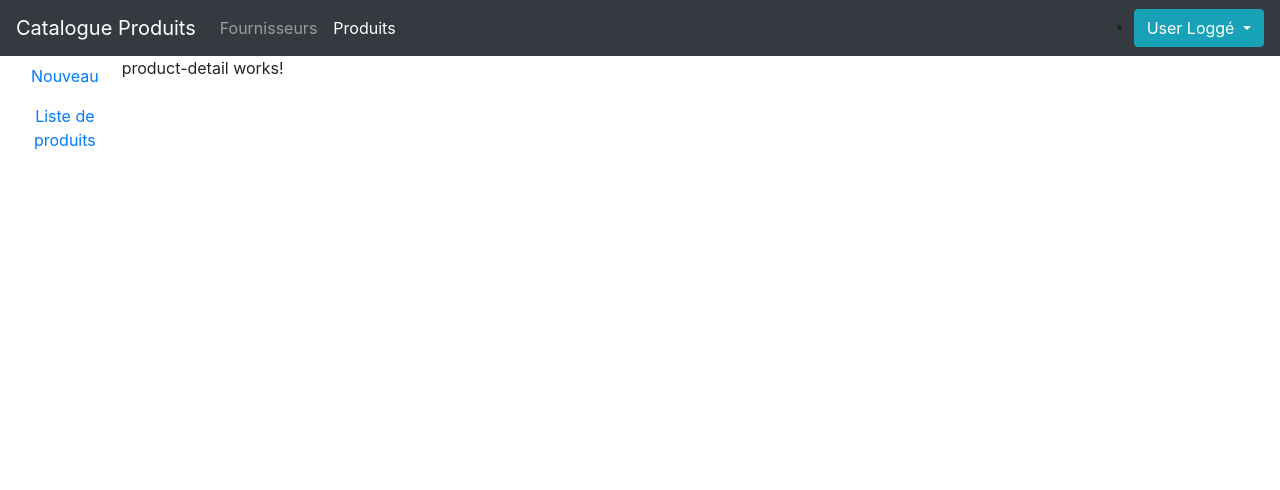
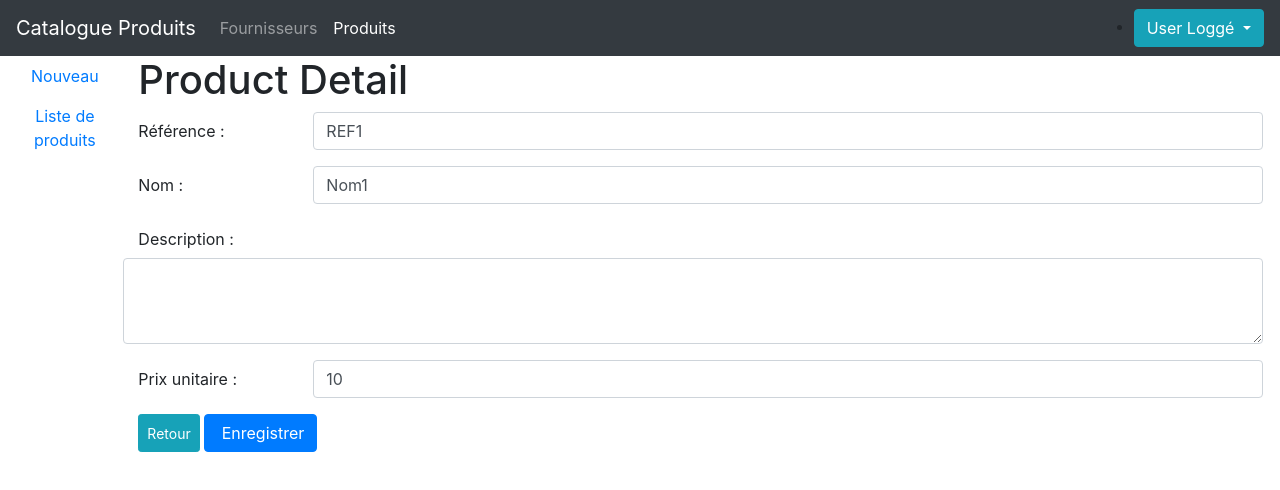
Before and after one commit to dthibau/springangular-solutions, an Angular app in the folder angular-workspace/tp1/: page /products/1 in a window 1280 px wide. Shown: the top 490 px of the page. Built offline with nearby package versions, Linux system fonts and the light colour scheme.

Commit message:
Formulaire et création nouveau produit

```diff
--- a/angular-workspace/tp1/src/app/app.module.ts
+++ b/angular-workspace/tp1/src/app/app.module.ts
@@ -1,5 +1,5 @@
 import { NgModule } from '@angular/core';
-import { FormsModule } from '@angular/forms';
+import { FormsModule, ReactiveFormsModule } from '@angular/forms';
 import { BrowserModule } from '@angular/platform-browser';
 
 import { AppComponent } from './app.component';
@@ -26,6 +26,7 @@ import { ProductDetailComponent } from './product/product-detail/product-detail.
     BrowserModule,
     FormsModule,
     NgbModule,
+    ReactiveFormsModule,
     RouterModule,
     RouterModule.forRoot([
       { path: '', redirectTo: 'products', pathMatch: 'full' },
--- a/angular-workspace/tp1/src/app/product/product-detail/product-detail.component.html
+++ b/angular-workspace/tp1/src/app/product/product-detail/product-detail.component.html
@@ -1 +1,61 @@
-<p>product-detail works!</p>
+<div class="container">
+<h1>Product Detail</h1>
+    <form [formGroup]="productForm" (ngSubmit)="save()" *ngIf="productForm">
+        <div class="form-group row">
+            <label for="reference" class="col-sm-2 col-form-label">Référence :</label>
+            <input formControlName="reference" type="text" class="form-control col-sm-10" id="reference" name="reference">
+            <div *ngIf="productForm.get('reference')!.invalid && (productForm.get('reference')!.dirty || productForm.get('reference')!.touched)"
+                class="alert alert-danger">
+                <div *ngIf="productForm.get('reference')!.errors!.required">
+                    La référence est obligatoire.
+                </div>
+                <div *ngIf="productForm.get('reference')!.errors!.maxlength">
+                    La référence ne doit pas dépasser 5 caractères au maximum.
+                </div>
+            </div>
+        </div>
+
+        <div class="form-group row">
+            <label for="nom" class="col-sm-2 col-form-label">Nom :</label>
+            <input formControlName="nom" type="text" class="form-control col-sm-10" id="nom" name="nom"
+                minlength="3">
+            <div *ngIf="productForm.get('nom')!.invalid && (productForm.get('nom')!.dirty || productForm.get('nom')!.touched)"
+                class="alert alert-danger">
+                <div *ngIf="productForm.get('nom')!.errors!.required">
+                    Le nom est obligatoire.
+                </div>
+                <div *ngIf="productForm.get('nom')!.errors!.minlength">
+                    Au minimum 3 caractères.
+                </div>
+            </div>
+        </div>
+
+
+        <div class="form-group row">
+            <label for="description" class="col-sm-2 col-form-label">Description :</label>
+            <textarea class="form-control" formControlName="description" rows="3"></textarea>
+        </div>
+
+        <div class="form-group row">
+            <label for="prixUnitaire" class="col-sm-2 col-form-label">Prix unitaire :</label>
+            <input formControlName="prixUnitaire" name="prixUnitaire" type="text" class="form-control col-sm-10">
+            <div *ngIf="productForm.get('prixUnitaire')!.invalid && (productForm.get('prixUnitaire')!.dirty || productForm.get('prixUnitaire')!.touched)"
+                class="alert alert-danger">
+                <div *ngIf="productForm.get('prixUnitaire')!.errors!.min">
+                    Le prix unitaire doit être supérieur à 0
+                </div>
+            </div>
+        </div>
+{{productForm.errors}}
+        <div class="btn-toolbar" role="toolbar" aria-label="Toolbar with button groups">
+            <button type="button" [routerLink]="['/products/list']" class="btn btn-info btn-sm">
+              <span class="fa fa-eye"></span>
+              <span class="d-none d-md-inline">Retour</span>
+            </button>&nbsp;
+
+            <button type="submit" [disabled]="productForm.invalid" class="btn btn-primary">
+              <span class="fa fa-save"></span>&nbsp;Enregistrer
+            </button>
+          </div>
+    </form>
+</div>
--- a/angular-workspace/tp1/src/app/product/product-detail/product-detail.component.ts
+++ b/angular-workspace/tp1/src/app/product/product-detail/product-detail.component.ts
@@ -1,4 +1,8 @@
 import { Component, OnInit } from '@angular/core';
+import { FormBuilder, FormGroup, Validators } from '@angular/forms';
+import { ActivatedRoute, ParamMap, Router } from '@angular/router';
+import { Product } from 'src/app/model/product';
+import { ProductService } from 'src/app/service/product-service';
 
 @Component({
   selector: 'app-product-detail',
@@ -7,9 +11,53 @@ import { Component, OnInit } from '@angular/core';
 })
 export class ProductDetailComponent implements OnInit {
 
-  constructor() { }
+  private product: Product = new Product();
+  productForm!: FormGroup;
+
+  constructor(private router: Router, private route: ActivatedRoute, private fb: FormBuilder,
+    private productService: ProductService) {
+
+    }
 
   ngOnInit(): void {
+    this.route.paramMap.subscribe((params: ParamMap) => {
+      const id = params.get('id');
+      if ( id !== null ) {
+        this.product = this.productService.findOne(+id);
+      } else {
+        this.product = new Product();
+      }
+      this.buildForm();
+    });
+
   }
 
+  save() {
+    let id = this.product.id;
+    this.product = this.productForm.value;
+    if ( id > 0 ) {
+      this.product = this.productService.update(this.product);
+    } else {
+      this.product = this.productService.create(this.product);
+    }
+
+    this.router.navigate(['/products/list']);
+  }
+
+  private buildForm() {
+    this.productForm = this.fb.group({
+      reference: [this.product.reference, [Validators.required, Validators.maxLength(5)]],
+      nom: [this.product.nom, [Validators.required, Validators.minLength(3)]],
+      description: [this.product.description],
+      prixUnitaire: [this.product.prixUnitaire, Validators.min(1)]
+    });
+    // Filter les lettres
+    this.productForm.get('prixUnitaire')!.valueChanges.subscribe((newValue) => {
+      console.log("Value changed !");
+      if ( newValue.match(/[a-z]/i) ) {
+        this.productForm.get('prixUnitaire')!.setValue(newValue.replaceAll(/[a-z]/ig,''));
+      }
+    });
+
+  }
 }
```
